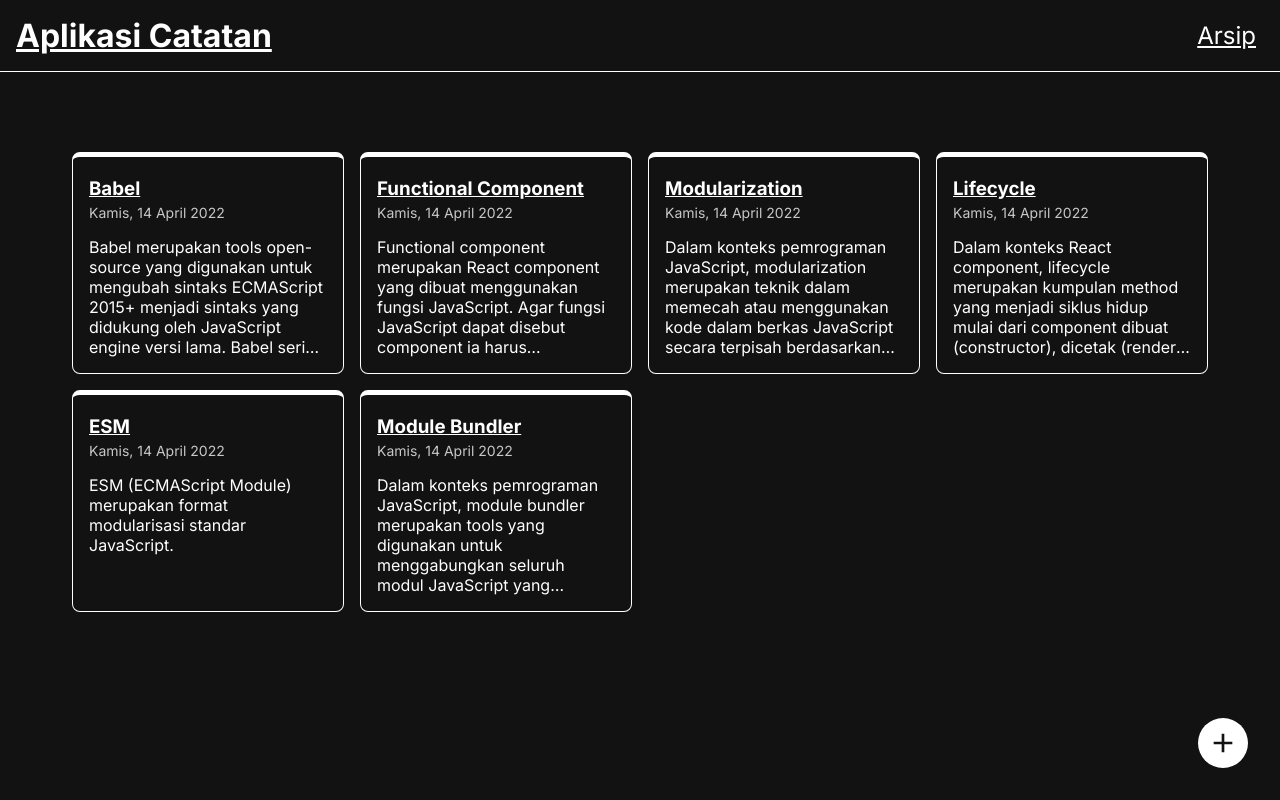
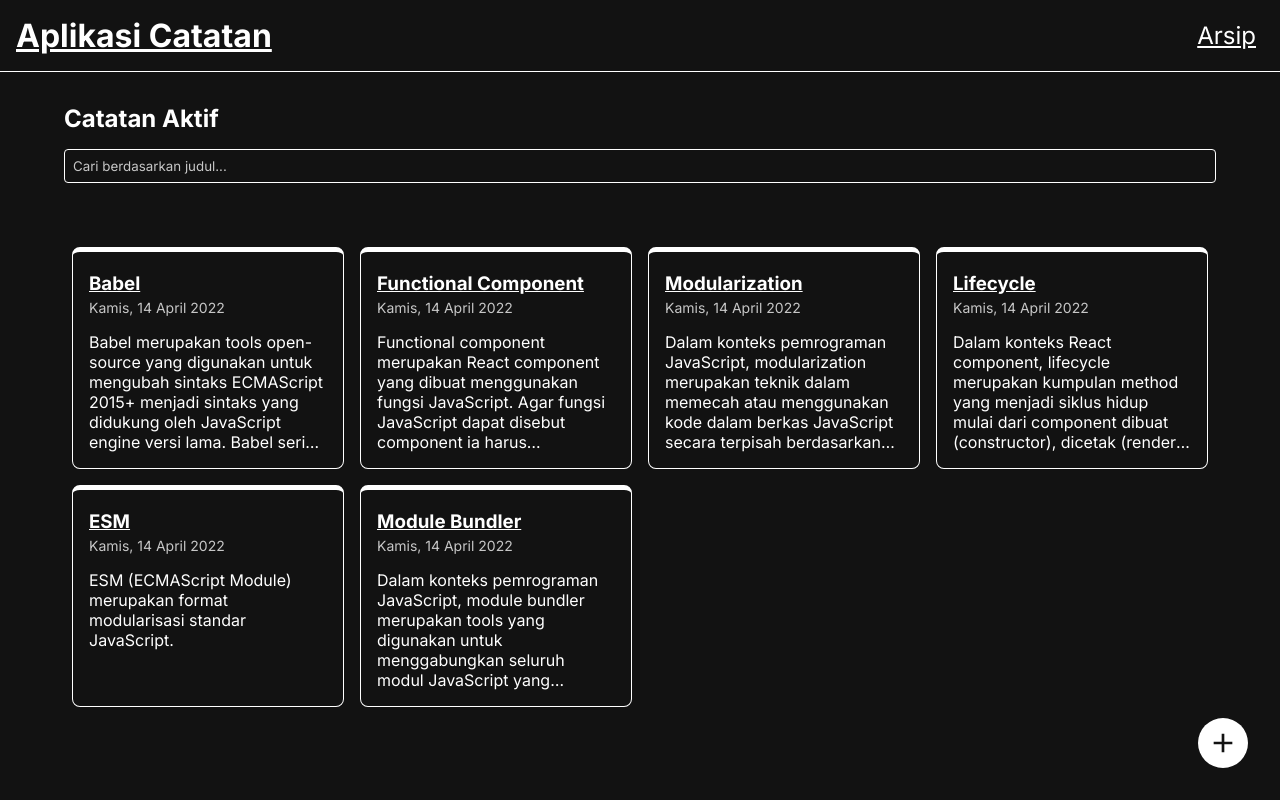
Before and after one commit to erlanggajuni45/react-fundamental-dicoding, a React (Vite) app: page / in a window 1280 px wide. Built offline with nearby package versions, Linux system fonts and the light colour scheme.

Commit message:
applied search note component to home page

```diff
--- a/src/components/SearchNote.jsx
+++ b/src/components/SearchNote.jsx
@@ -3,7 +3,7 @@ function SearchNote({ keyword, onKeywordChange }) {
     <div className='search-bar'>
       <input
         type='text'
-        placeholder='Cari catatan...'
+        placeholder='Cari berdasarkan judul...'
         value={keyword}
         onChange={(event) => onKeywordChange(event.target.value)}
       />
--- a/src/pages/HomePage.jsx
+++ b/src/pages/HomePage.jsx
@@ -3,14 +3,69 @@ import { getActiveNotes, getArchivedNotes } from '../utils/local-data';
 import NoteEmpty from '../components/NoteEmpty';
 import NoteList from '../components/NoteList';
 import PropTypes from 'prop-types';
+import { useSearchParams } from 'react-router-dom';
+import SearchNote from '../components/SearchNote';
 
-function HomePage({ archived }) {
-  const notes = archived ? getArchivedNotes() : getActiveNotes();
-  return notes.length === 0 ? <NoteEmpty /> : <NoteList notes={notes} />;
+function HomePageWrapper({ archived }) {
+  const [searchParams, setSearchParams] = useSearchParams();
+
+  const keyword = searchParams.get('keyword');
+
+  function changeSearchParams(keyword) {
+    setSearchParams({ keyword });
+  }
+
+  return (
+    <HomePage
+      archived={archived}
+      defaultKeyword={keyword}
+      onKeywordChange={changeSearchParams}
+    />
+  );
+}
+
+class HomePage extends React.Component {
+  constructor(props) {
+    super(props);
+    this.state = {
+      notes: this.props.archived ? getArchivedNotes() : getActiveNotes(),
+      keyword: props.defaultKeyword || '',
+    };
+
+    this.onKeywordChangeEventHandler = this.onKeywordChangeEventHandler.bind(this);
+  }
+
+  onKeywordChangeEventHandler(keyword) {
+    this.setState(() => {
+      return {
+        keyword,
+      };
+    });
+
+    this.props.onKeywordChange(keyword);
+  }
+
+  render() {
+    const notes = this.state.notes;
+    return notes.length === 0 ? (
+      <NoteEmpty />
+    ) : (
+      <>
+        <h2>Catatan {this.props.archived ? 'Arsip' : 'Aktif'}</h2>
+        <SearchNote
+          onKeywordChange={this.onKeywordChangeEventHandler}
+          keyword={this.state.keyword}
+        />
+        <NoteList notes={notes} />
+      </>
+    );
+  }
 }
 
 HomePage.propTypes = {
   archived: PropTypes.bool,
+  defaultKeyword: PropTypes.string,
+  onKeywordChange: PropTypes.func.isRequired,
 };
 
-export default HomePage;
+export default HomePageWrapper;
```
